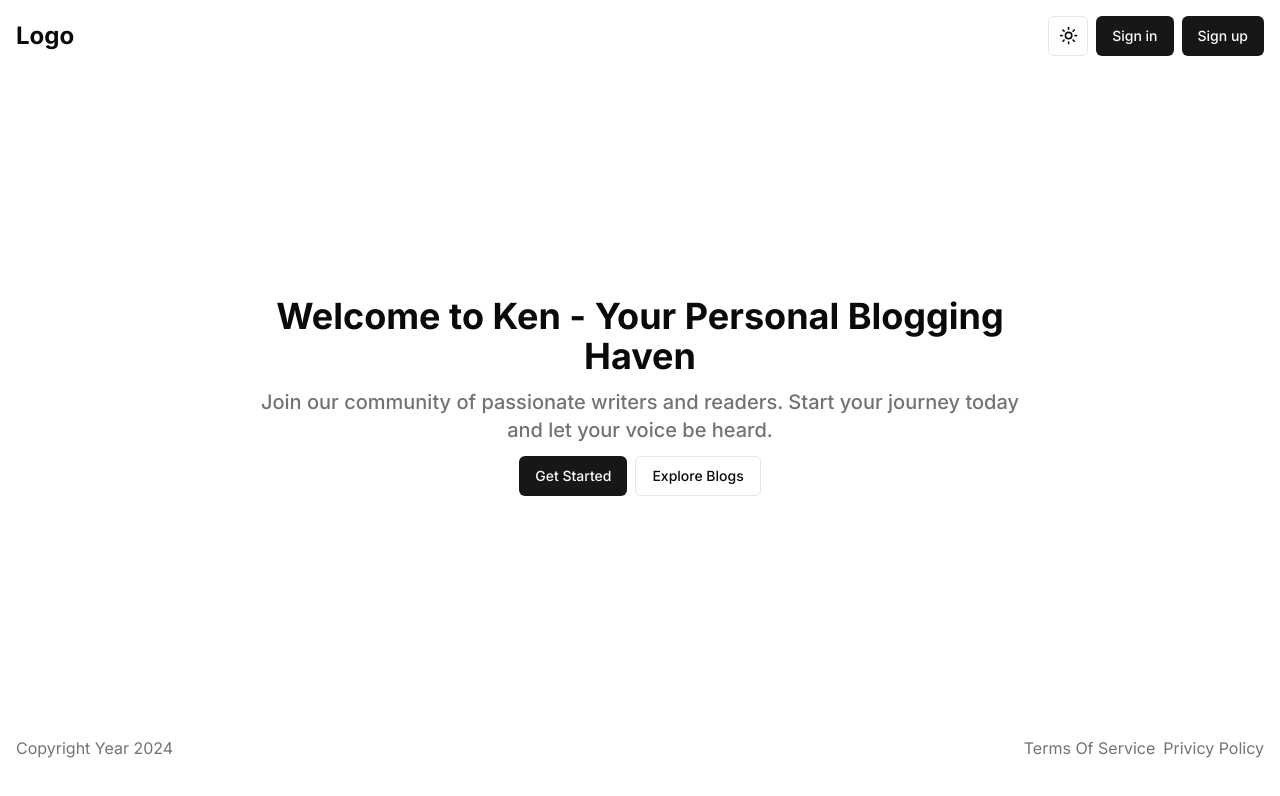
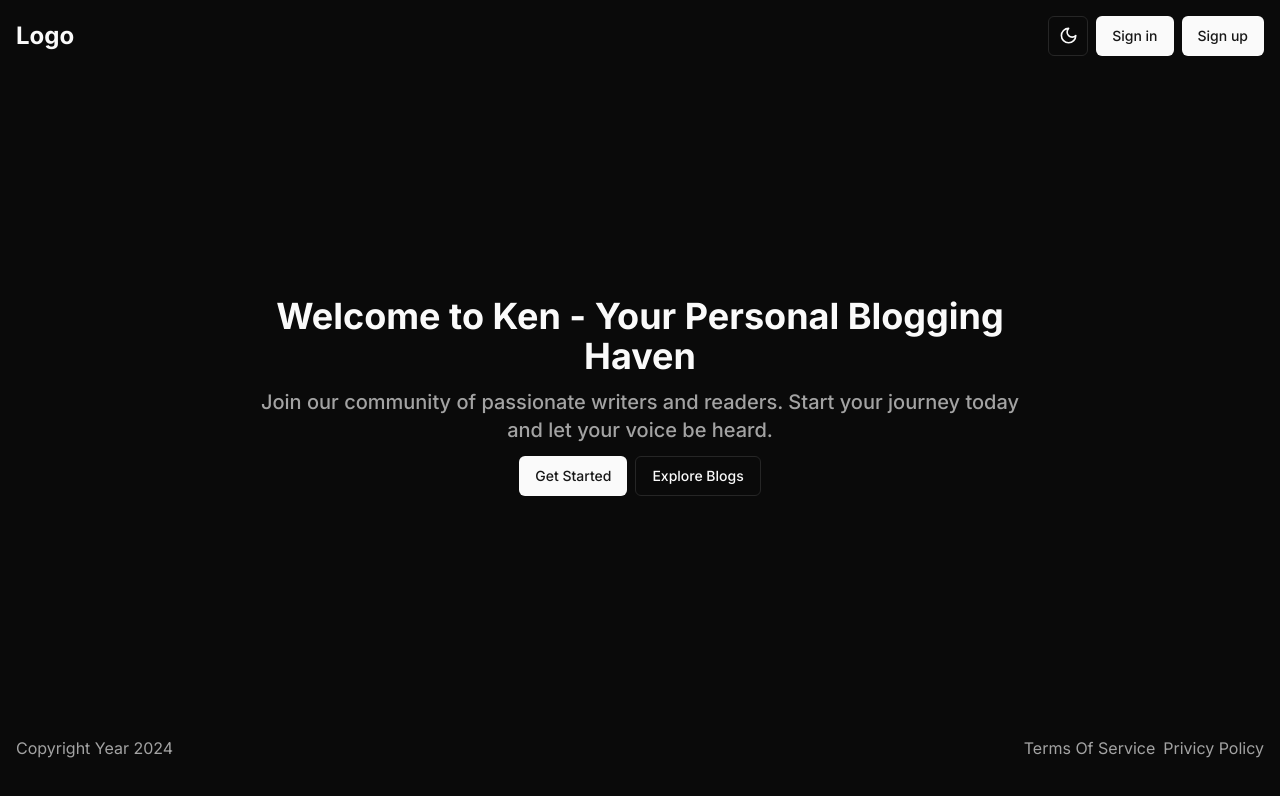
Before and after one commit to Abhinavv81/blog-app, a Next.js app: page / in a window 1280 px wide. Shown: the top 796 px of the page. Built offline with nearby package versions, Linux system fonts and the light colour scheme; no server answers.

Commit message:
chore: Update landing page UI with dynamic buttons and authentication integration

```diff
--- /dev/null
+++ b/app/home/updatepost/[id]/page.tsx
@@ -0,0 +1,7 @@
+import React from "react";
+
+const page = () => {
+  return <div>page</div>;
+};
+
+export default page;
--- a/app/layout.tsx
+++ b/app/layout.tsx
@@ -4,11 +4,13 @@ import "./globals.css";
 import { ThemeProvider } from "@/components/theme-provider";
 import Navbar from "@/components/Navbar";
 import { ClerkProvider } from "@clerk/nextjs";
+import { dark } from "@clerk/themes";
 const inter = Inter({ subsets: ["latin"] });
-
+import RootProviders from "@/components/providers/rootProviders";
 export const metadata: Metadata = {
-  title: "Create Next App",
-  description: "Generated by create next app",
+  title: "Ken - Your Personal Blogging Haven",
+  description:
+    "Join our community of passionate writers and readers. Start your journey today and let your voice be heard.",
 };
 
 export default function RootLayout({
@@ -19,17 +21,11 @@ export default function RootLayout({
   return (
     <html lang="en">
       <body className={inter.className}>
-        <ClerkProvider>
-          <ThemeProvider
-            attribute="class"
-            defaultTheme="system"
-            enableSystem
-            disableTransitionOnChange
-          >
-            <Navbar />
-            {children}
-          </ThemeProvider>
-        </ClerkProvider>
+        <RootProviders>
+          <Navbar />
+
+          {children}
+        </RootProviders>
       </body>
     </html>
   );
--- /dev/null
+++ b/components/providers/rootProviders.tsx
@@ -0,0 +1,23 @@
+"use client";
+import { ClerkProvider } from "@clerk/nextjs";
+import { dark } from "@clerk/themes";
+import React, { useEffect } from "react";
+import { ThemeProvider } from "../theme-provider";
+
+const RootProviders = ({ children }: { children: React.ReactNode }) => {
+  return (
+    <ClerkProvider appearance={{}}>
+      <ThemeProvider
+        attribute="class"
+        defaultTheme="dark"
+        enableSystem
+        disableTransitionOnChange
+        storageKey="ken-theme"
+      >
+        {children}
+      </ThemeProvider>
+    </ClerkProvider>
+  );
+};
+
+export default RootProviders;
--- a/package.json
+++ b/package.json
@@ -10,6 +10,7 @@
   },
   "dependencies": {
     "@clerk/nextjs": "^5.2.8",
+    "@clerk/themes": "^2.1.14",
     "@radix-ui/react-dropdown-menu": "^2.1.1",
     "@radix-ui/react-slot": "^1.1.0",
     "class-variance-authority": "^0.7.0",
```
Also changed, not shown: 1 other file (tests, documents, lock files or other folders).
